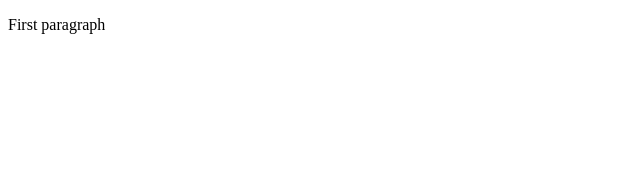
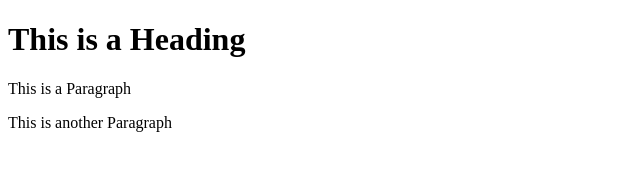
Before and after one commit to OloladeAbiola/learning-git1, a plain HTML site: page index.html in a window 1280 px wide. Shown: the whole page, without its empty margins (0-640 px from the left). Drawn offline with Linux system fonts and the light colour scheme.

Commit message:
add some html

```diff
--- a/index.html
+++ b/index.html
@@ -4,6 +4,8 @@
 <title>Page Title </title>
 </head>
 <body>
-<p>First paragraph</p>
+  <h1>This is a Heading</h1>
+  <p>This is a Paragraph</p>
+  <p>This is another Paragraph</p>
 </body>
 </html>
```
Also changed, not shown: 1 other file.
